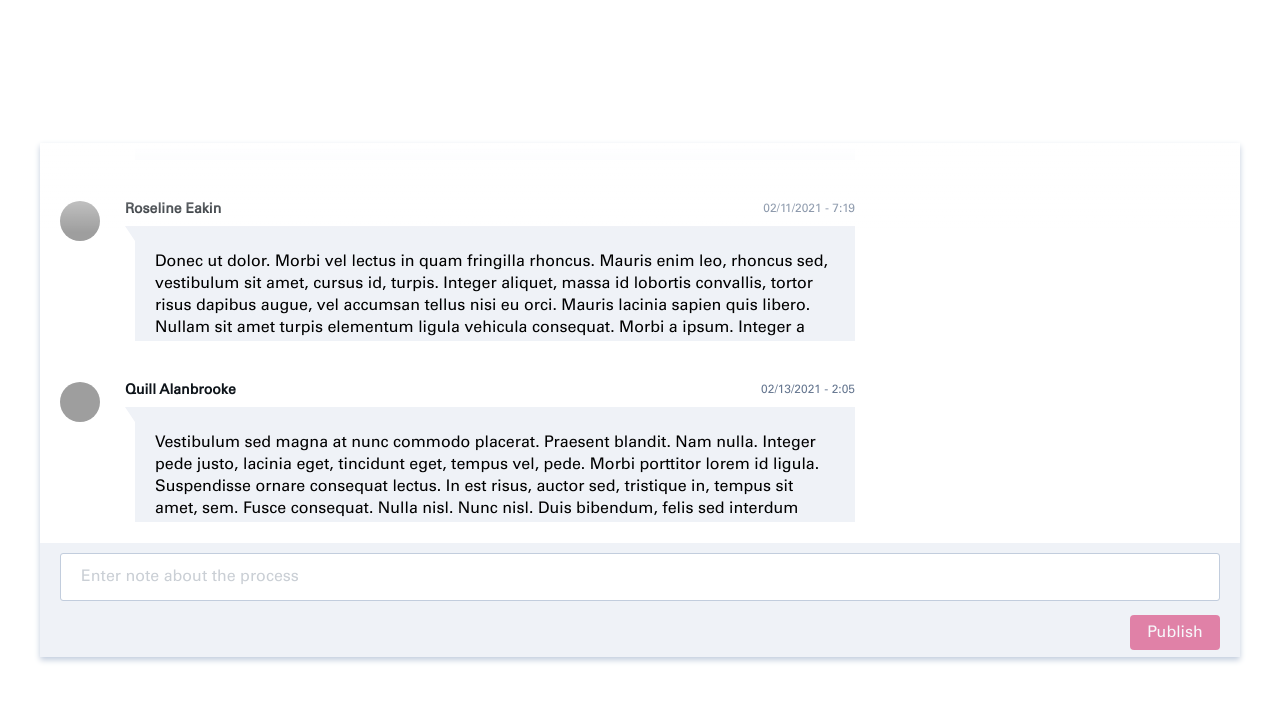
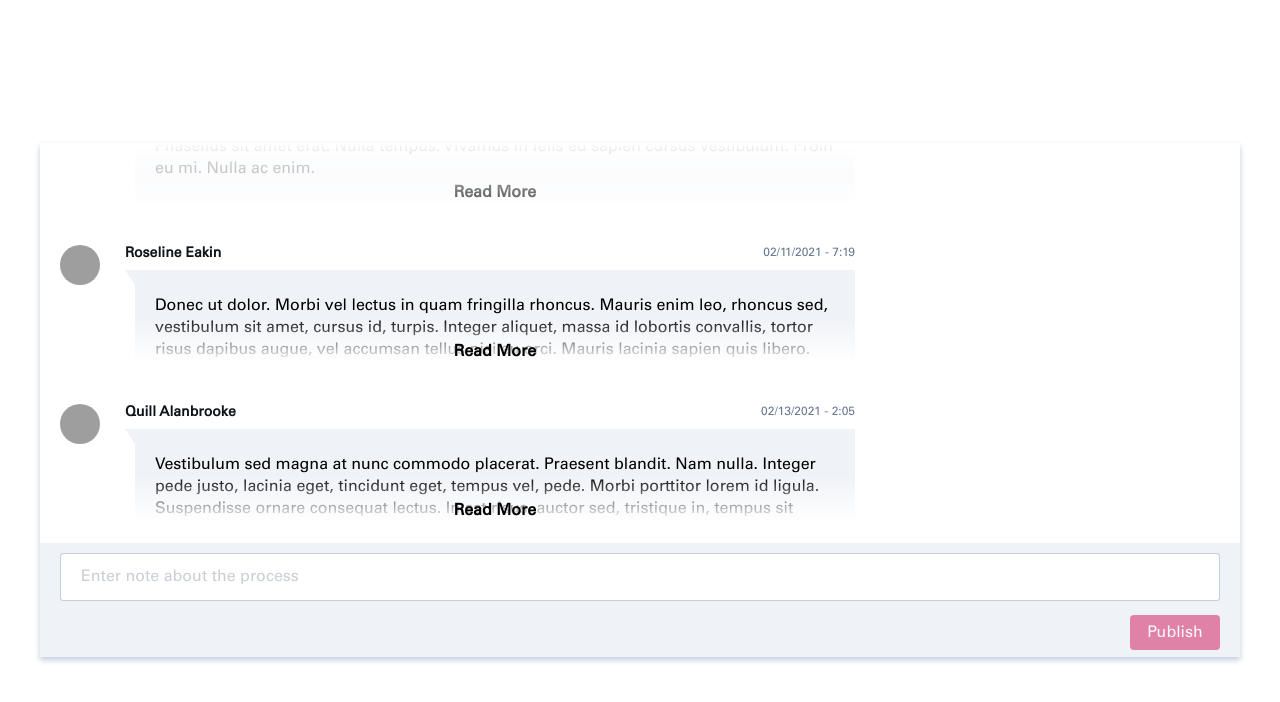
Before and after one commit to ziaboby/notes, a React (Create React App) app: page / in a window 1280 px wide. Shown: the top 702 px of the page. Built offline with nearby package versions, Linux system fonts and the light colour scheme; grey boxes are pictures that could not be loaded.

Commit message:
Added read more feature

```diff
--- a/src/layout/elements/BubbleText.js
+++ b/src/layout/elements/BubbleText.js
@@ -1,11 +1,35 @@
-import React from 'react';
+import React, { useEffect, useRef, useState } from 'react';
 import './BubbleText.scss';
 
-const BubbleText = ({ extraClassNamesSpaceSeparated, children }) => (
-    <div className={'bubble ' + (extraClassNamesSpaceSeparated || '')}>
-        <div className='bubble-tail' />
-        <div className='bubble-content'>{children}</div>
-    </div>
-);
+const BubbleText = ({ extraClassNamesSpaceSeparated, children }) => {
+    const ref = useRef();
+
+    const [isReadMoreVisible, showReadMore] = useState(false),
+        [isReadingMore, readMore] = useState(false);
+
+    useEffect(() => {
+        if (ref.current.clientHeight < ref.current.scrollHeight) {
+            showReadMore(true);
+        }
+    }, []);
+
+    return (
+        <div className={'bubble ' + (extraClassNamesSpaceSeparated || '')}>
+            <div className='bubble-tail' />
+            <div
+                className={'bubble-content' + (isReadingMore ? ' bubble-content--visible' : '')}
+                ref={ref}
+            >
+                {children}
+                {(isReadMoreVisible && (
+                    <div className='bubble-readmore' onClick={() => readMore(prev => !prev)}>
+                        {'Read ' + (isReadingMore ? 'Less' : 'More')}
+                    </div>
+                )) ||
+                    null}
+            </div>
+        </div>
+    );
+};
 
 export default BubbleText;
--- a/src/layout/elements/BubbleText.scss
+++ b/src/layout/elements/BubbleText.scss
@@ -11,11 +11,15 @@
 .bubble-content {
     color: $colorBlack;
     overflow: hidden;
+    position: relative;
+    @include from-px-to-rem('max-height', 43px);
     @include from-px-to-rem('padding-top', 25px);
     @include from-px-to-rem('padding-bottom', 25px);
     @include from-px-to-rem('padding-left', 20px);
     @include from-px-to-rem('padding-right', 20px);
-    @include from-px-to-rem('max-height', 65px);
+    &.bubble-content--visible {
+        max-height: 100%;
+    }
     .note--right & {
         background-color: $colorLinkWater1;
         @include from-px-to-rem('margin-right', 10px);
@@ -23,6 +27,23 @@
     .note--left & {
         @include from-px-to-rem('margin-left', 10px);
         background-color: $colorSolitude;
+    }
+}
+
+.bubble-readmore {
+    cursor: pointer;
+    font-weight: bold;
+    position: absolute;
+    bottom: 0;
+    right: 0;
+    left: 0;
+    text-align: center;
+    @include from-px-to-rem('padding-top', 25px);
+    background: transparent linear-gradient(180deg, $colorWhiteAlpha0 0%, $colorWhite 100%) 0% 0%
+        no-repeat;
+    .bubble-content--visible & {
+        padding: 0;
+        @include from-px-to-rem('margin-top', 25px);
     }
 }
 
```
